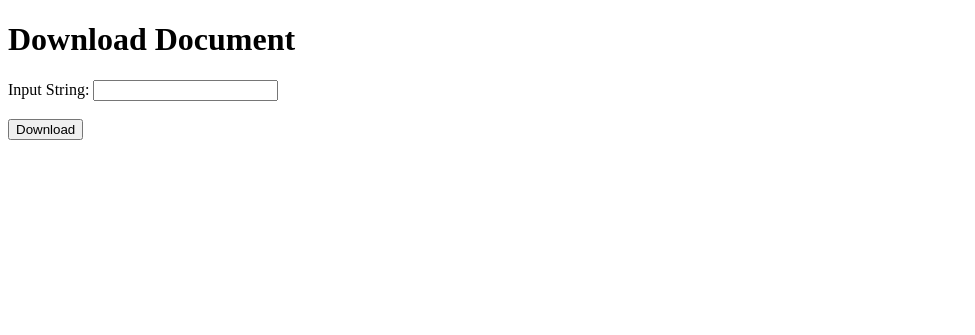
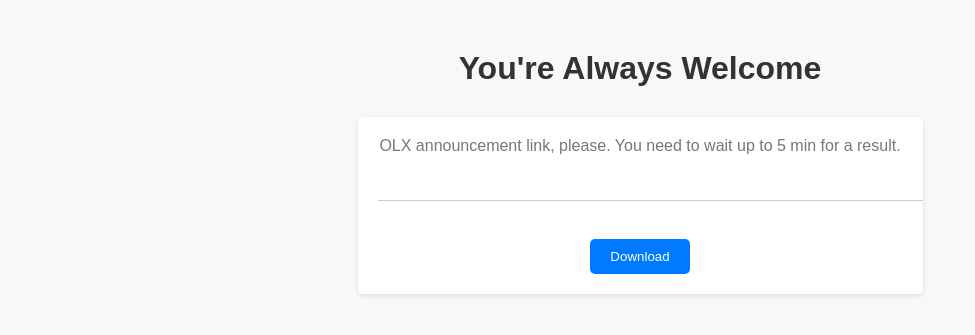
Before and after one commit to VladKli/olx, a Flask app: page / in a window 1280 px wide. Shown: the top 335 px of the page, without its empty margins (0-975 px from the left). Run offline with Flask 2, Linux system fonts and the light colour scheme.

Commit message:
changes for render

```diff
--- a/templates/index.html
+++ b/templates/index.html
@@ -2,11 +2,13 @@
 <html>
 <head>
     <title>Download Document</title>
+    <link rel="stylesheet" href="snunahiu.css" type="text/css">
+
 </head>
 <body>
-    <h1>Download Document</h1>
+    <h1>You're Always Welcome</h1>
     <form action="/" method="post">
-        <label for="input">Input String:</label>
+        <label for="input">OLX announcement link, please. You need to wait up to 5 min for a result.</label>
         <input type="text" name="input" id="input">
         <br><br>
         <input type="submit" value="Download">
--- /dev/null
+++ b/templates/snunahiu.css
@@ -0,0 +1,58 @@
+body {
+    background-color: #f8f8f8;
+    font-family: Arial, sans-serif;
+    text-align: center;
+}
+
+h1 {
+    margin-top: 50px;
+    color: #333;
+}
+
+form {
+    margin-top: 30px;
+    max-width: 525px;
+    margin-left: auto;
+    margin-right: auto;
+    padding: 20px;
+    background-color: #fff;
+    border-radius: 5px;
+    box-shadow: 0px 2px 5px rgba(0, 0, 0, 0.1);
+    position: relative; /* Added for positioning of pseudo-element */
+}
+
+label {
+    display: block;
+    margin-bottom: 10px;
+    color: #777;
+}
+
+input[type="text"] {
+    width: 100%;
+    padding: 10px;
+    border: none;
+    border-bottom: 1px solid #ccc;
+    margin-bottom: 20px;
+    outline: none;
+}
+
+input[type="submit"] {
+    background-color: #007bff;
+    color: #fff;
+    padding: 10px 20px;
+    border: none;
+    border-radius: 5px;
+    cursor: pointer;
+    transition: background-color 0.3s ease;
+}
+
+input[type="submit"]:hover {
+    background-color: #0056b3;
+}
+
+/* Added pseudo-element for decorative element */
+form::before {
+    content: "";
+    position: absolute;
+    top: -10px;
+    left:
```
